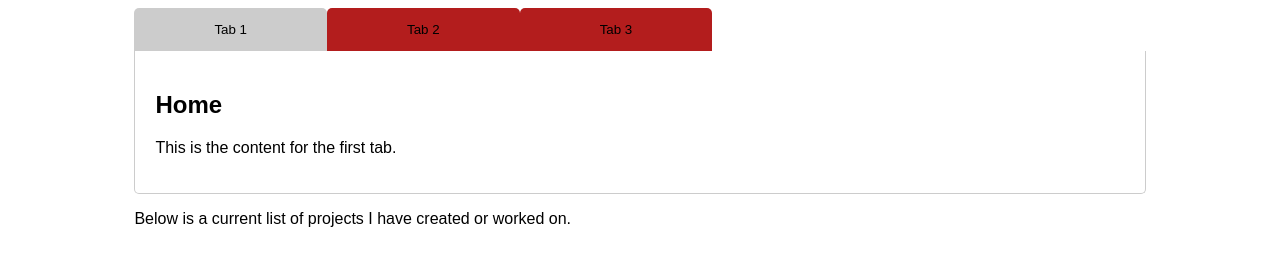
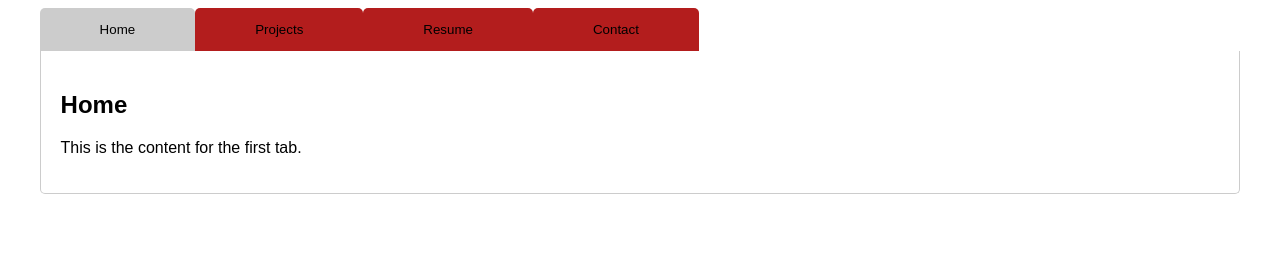
Before and after one commit to georgesalmi/georgesalmi.github.io, a plain HTML site: page index.html in a window 1280 px wide. Drawn offline with Linux system fonts and the light colour scheme.

Commit message:
index,styles modified

```diff
--- a/index.html
+++ b/index.html
@@ -9,9 +9,10 @@
 <body>
     <div class="tab-container">
         <div class="tabs">
-            <button class="tab-button active" onclick="openTab(event, 'tab1')">Tab 1</button>
-            <button class="tab-button" onclick="openTab(event, 'tab2')">Tab 2</button>
-            <button class="tab-button" onclick="openTab(event, 'tab3')">Tab 3</button>
+            <button class="tab-button active" onclick="openTab(event, 'Home')">Home</button>
+            <button class="tab-button" onclick="openTab(event, 'Projects')">Projects</button>
+            <button class="tab-button" onclick="openTab(event, 'Resume')">Resume</button>
+			<button class="tab-button" onclick="openTab(event, 'Contact')">Contact</button>
         </div>
         <div id="Home" class="tab-content active">
             <h2>Home</h2>
@@ -20,13 +21,15 @@
         <div id="Projects" class="tab-content">
             <h2>Projects</h2>
             <p>Below is a current list of projects I have created or worked on.</p>
-			</div>
-			<p>Below is a current list of projects I have created or worked on.</p>
+			<p>This website!</p>
         </div>
-        <div id="tab3" class="tab-content">
-            <h2>Content for Tab 3</h2>
+        <div id="Resume" class="tab-content">
+            <h2>Resume</h2>
             <p>This is the content for the third tab.</p>
         </div>
+		<div id="Contact" class="tab-content">
+            <h2>Contact</h2>
+            <p>This is the content for the fourth tab.</p>
     </div>
     <script src="scripts.js"></script>
 </body>
--- a/styles.css
+++ b/styles.css
@@ -3,7 +3,7 @@ body {
 }
 
 .tab-container {
-    width: 80%;
+    width: 95%;
     margin: 0 auto;
 }
 
@@ -15,7 +15,7 @@ body {
 .tab-button {
     background-color: #B31D1D;
     border: none;
-    padding: 14px 80px;
+    padding: 14px 60px;
     margin: 0;
     cursor: pointer;
     border-radius: 5px 5px 0 0;
```
